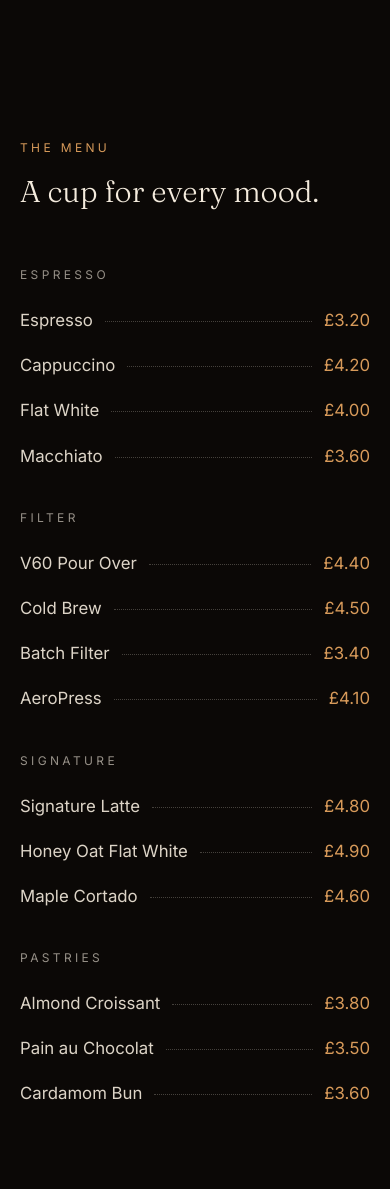
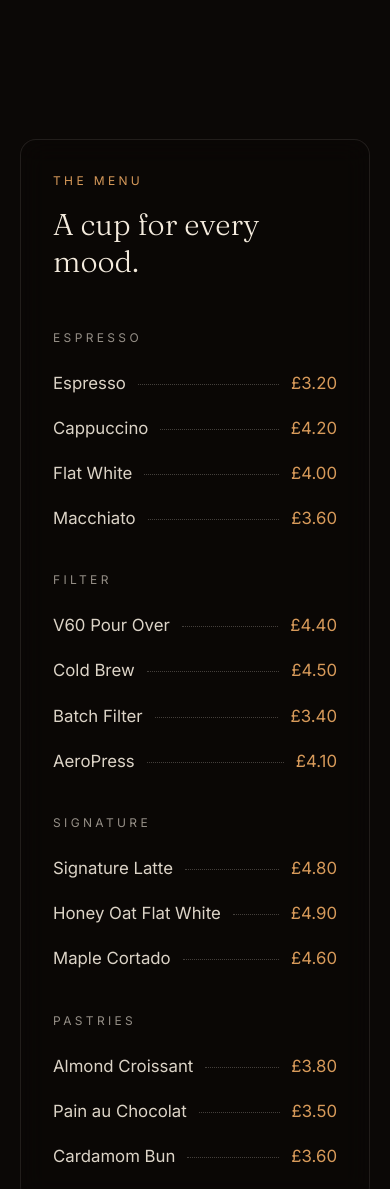
Before and after one commit to SFRREX/CAFEE_3D, a website: page index.html in a window 390 px wide. Shown: the part 1720-2909 px from the top of the page. Drawn offline with Linux system fonts and the light colour scheme.

Commit message:
Menu styling, asset path fix, CSS cleanup
Adds a glass-panel wrapper and updates menu spacing (removes some reveal classes). Fixes FRAME_PATH in js/script.js to load coffee frames from ../assets. Prunes many unused/generated utilities from src/output.css and adds a few responsive spacing/radius/padding utilities (e.g., mb-12, sm:mb-16, sm:rounded-3xl, lg:p-16). Also ensures EOF newline adjustments.

```diff
--- a/index.html
+++ b/index.html
@@ -203,8 +203,10 @@
 
         <!-- ============ MENU ============ -->
         <section id="menu" class="relative py-28 sm:py-40 px-5 sm:px-8">
-          <div class="max-w-6xl mx-auto">
-            <div class="max-w-xl mb-14 sm:mb-20 reveal">
+          <div
+            class="max-w-6xl mx-auto glass-panel rounded-2xl sm:rounded-3xl p-8 sm:p-12 lg:p-16 reveal"
+          >
+            <div class="max-w-xl mb-12 sm:mb-16">
               <p class="eyebrow mb-4">The Menu</p>
               <h2
                 class="font-display font-light text-3xl sm:text-4xl lg:text-5xl leading-tight"
@@ -214,7 +216,7 @@
             </div>
 
             <div class="grid md:grid-cols-2 gap-10 sm:gap-14">
-              <div class="reveal">
+              <div>
                 <h3 class="eyebrow mb-6 text-cream/60">Espresso</h3>
                 <ul class="space-y-5">
                   <li class="menu-row">
@@ -236,7 +238,7 @@
                 </ul>
               </div>
 
-              <div class="reveal">
+              <div>
                 <h3 class="eyebrow mb-6 text-cream/60">Filter</h3>
                 <ul class="space-y-5">
                   <li class="menu-row">
@@ -258,7 +260,7 @@
                 </ul>
               </div>
 
-              <div class="reveal">
+              <div>
                 <h3 class="eyebrow mb-6 text-cream/60">Signature</h3>
                 <ul class="space-y-5">
                   <li class="menu-row">
@@ -277,7 +279,7 @@
                 </ul>
               </div>
 
-              <div class="reveal">
+              <div>
                 <h3 class="eyebrow mb-6 text-cream/60">Pastries</h3>
                 <ul class="space-y-5">
                   <li class="menu-row">
--- a/js/script.js
+++ b/js/script.js
@@ -5,7 +5,7 @@
      CONFIG
   ========================================================= */
   const FRAME_COUNT = 100;
-  const FRAME_PATH = (i) => `./assets/coffee/frame   (${i}).webp`;
+  const FRAME_PATH = (i) => `../assets/coffee/frame   (${i}).webp`;
   const MAX_DPR = 2;
 
   const canvas = document.getElementById("coffeeCanvas");
```
Also changed, not shown: src/output.css.
